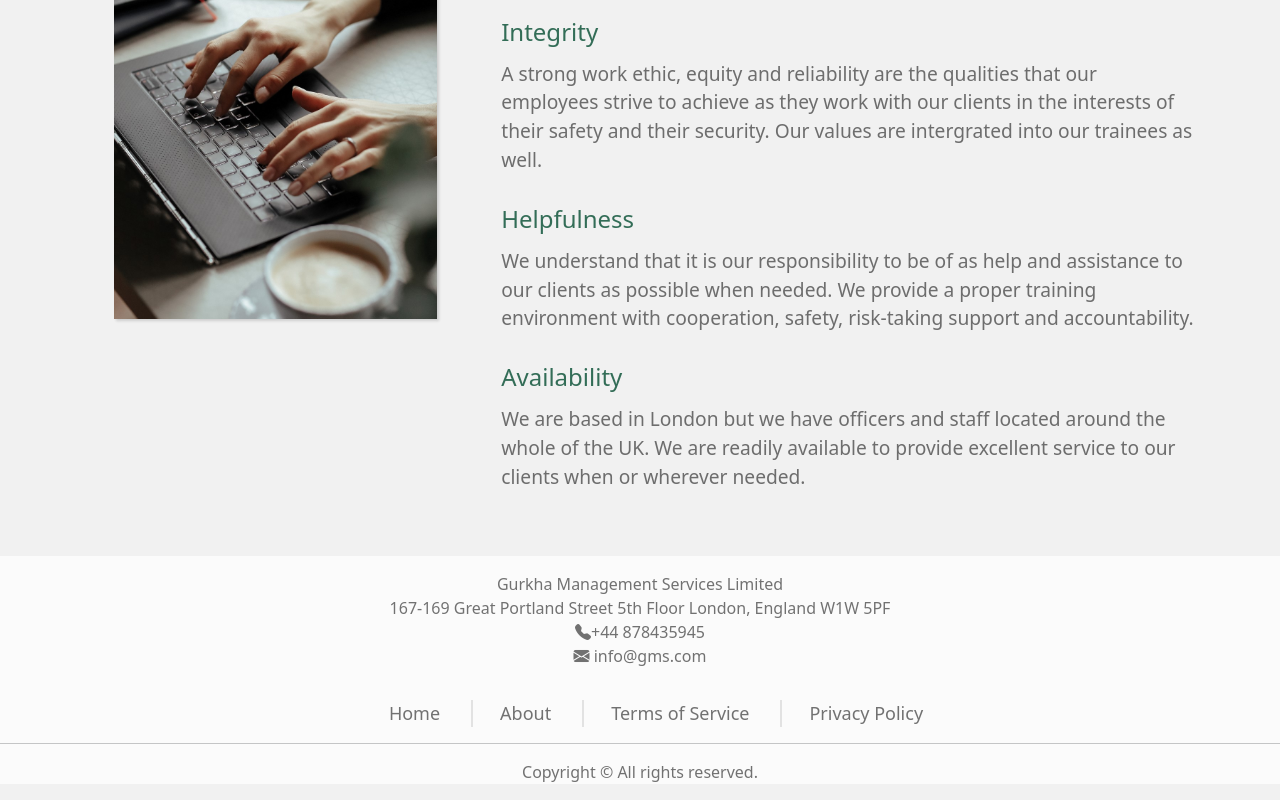
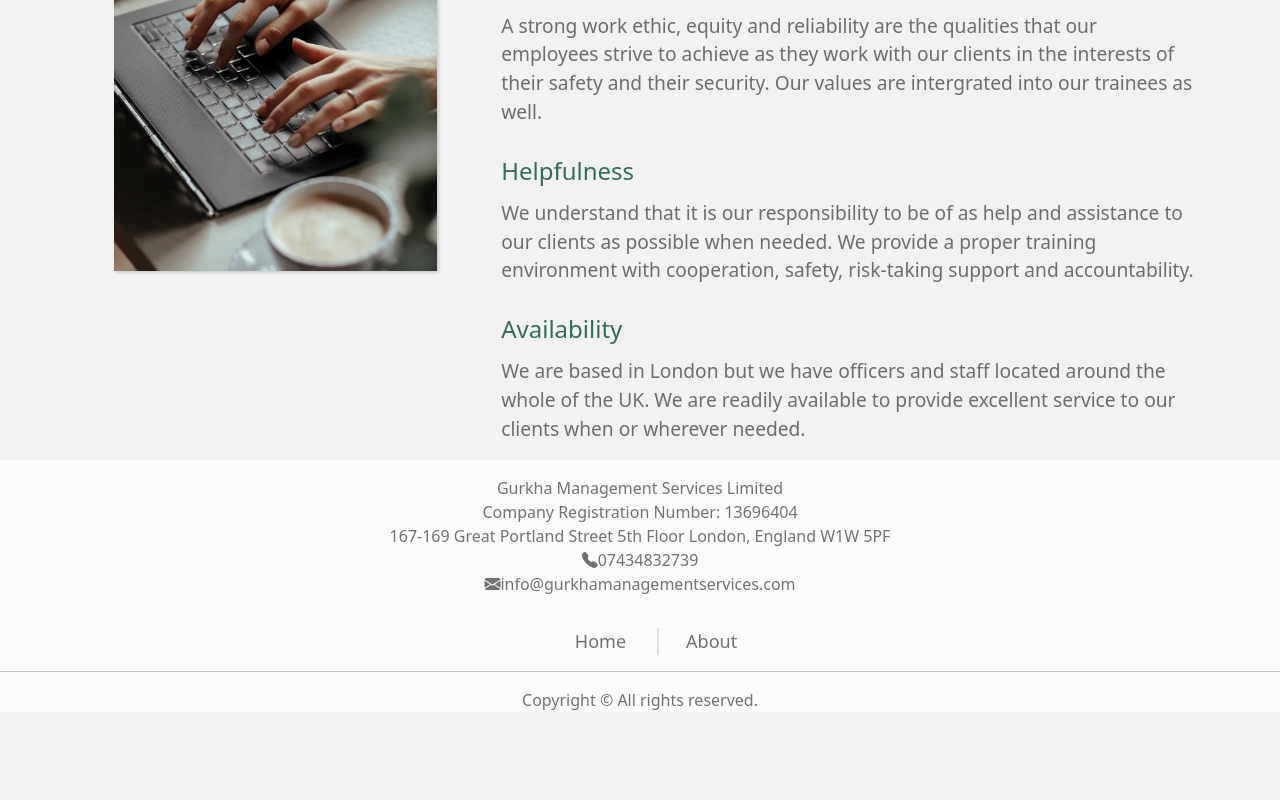
Before and after one commit to swornimgrg/gms, a React (Create React App) app: page / in a window 1280 px wide. Shown: the part 1659-2459 px from the top of the page. After the commit the page ends 2387 px from the top, so only its background shows below. Built offline with nearby package versions, Linux system fonts and the light colour scheme.

Commit message:
Removed privacy policy and Tos

```diff
--- a/src/components/Footer/Footer.jsx
+++ b/src/components/Footer/Footer.jsx
@@ -19,16 +19,6 @@ function Footer() {
             About
           </Link>
         </li>
-        <li className="menu-item" key="tos">
-          <Link to="/tos/" className="link">
-            Terms of Service
-          </Link>
-        </li>
-        <li className="menu-item" key="privacy">
-          <Link to="/privacy-policy/" className="link">
-            Privacy Policy
-          </Link>
-        </li>
       </ul>
       <hr />
       <p className="copyright">Copyright &copy; All rights reserved.</p>
--- a/src/components/Footer/Icons.jsx
+++ b/src/components/Footer/Icons.jsx
@@ -7,11 +7,12 @@ function Icons() {
     <Container>
       <p className="address">
         Gurkha Management Services Limited <br />
+        Company Registration Number: 13696404 <br />
         167-169 Great Portland Street 5th Floor London, England W1W 5PF <br />
       </p>
       <div className="contact">
-        <i className="bi bi-telephone-fill">+44 878435945</i>
-        <i className="bi bi-envelope-fill"> info@gms.com</i>
+        <i className="bi bi-telephone-fill">07434832739</i>
+        <i className="bi bi-envelope-fill">info@gurkhamanagementservices.com</i>
       </div>
     </Container>
   );
--- a/src/components/OurValues/OurValues.jsx
+++ b/src/components/OurValues/OurValues.jsx
@@ -4,7 +4,7 @@ import "./OurValues.css";
 
 function OurValues() {
   return (
-    <Container className="wrapper">
+    <Container>
       <h2>OUR VALUES</h2>
       <div className="text-body">
         <div className="image-wrapper">
```
